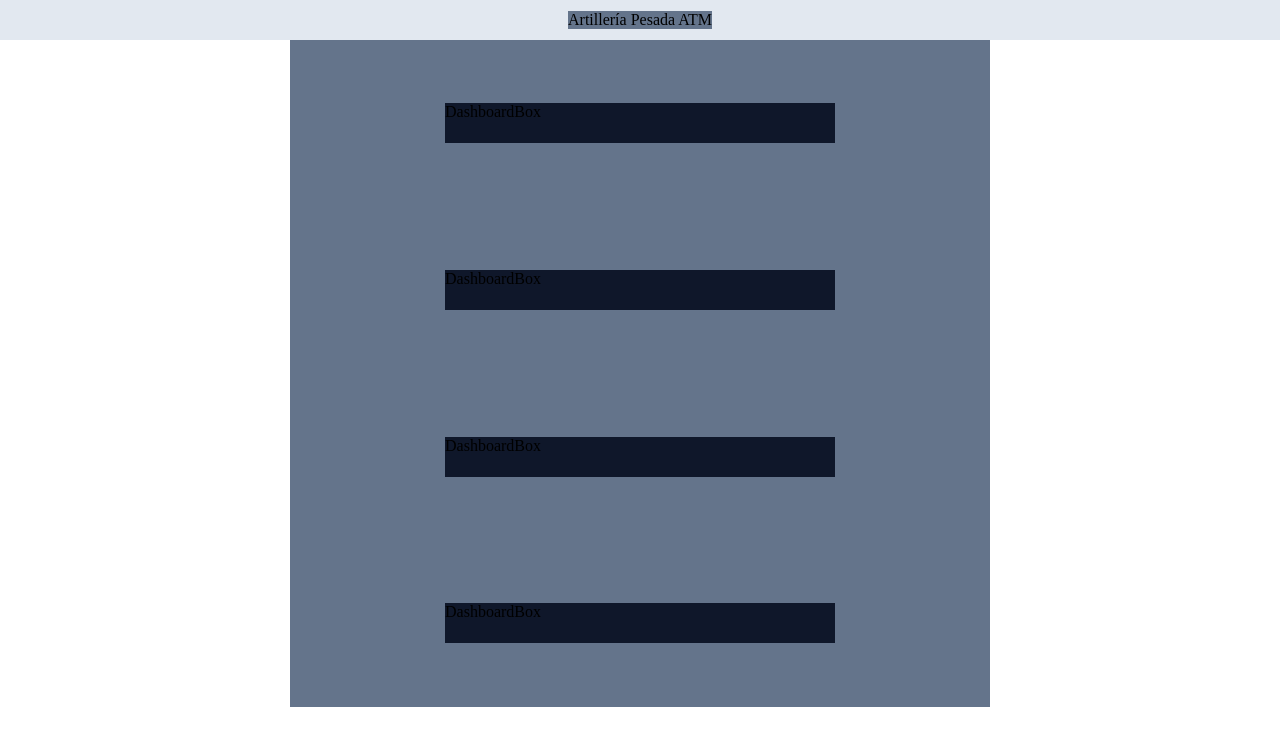
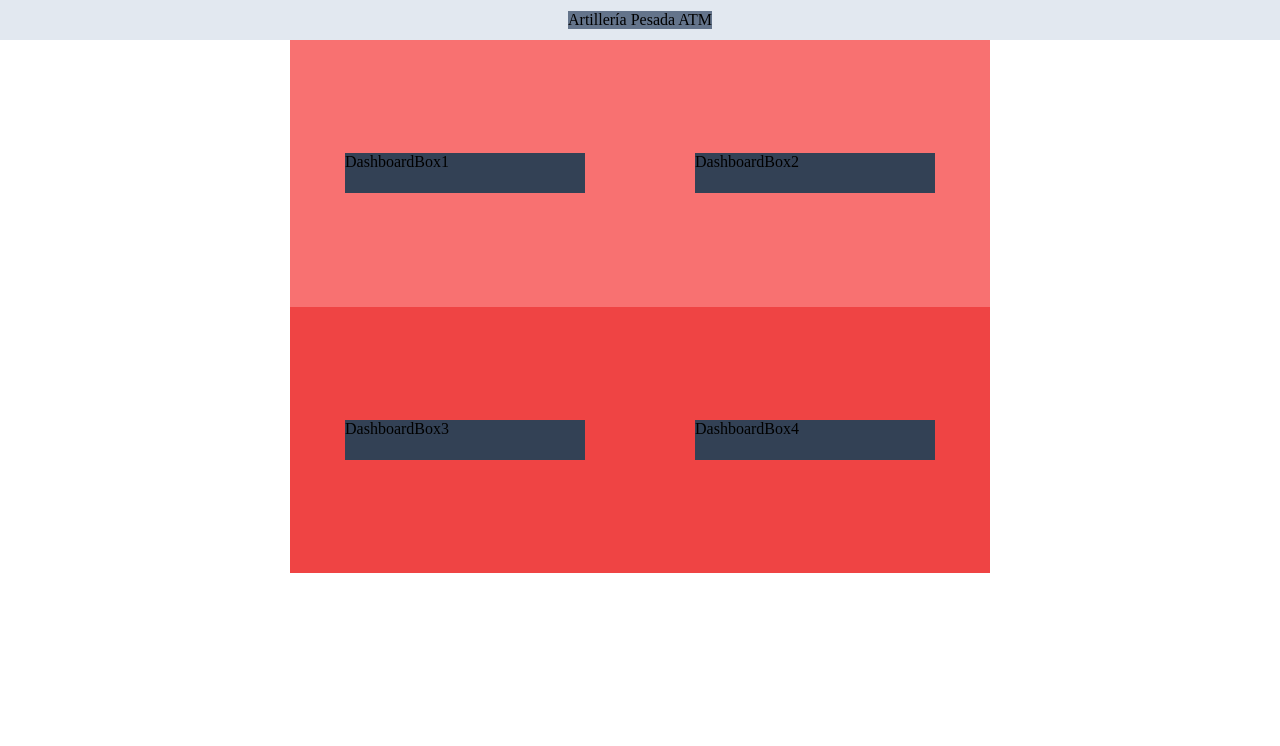
Before and after one commit to Artilleria-Pesada-Platform/ATM-App, a React (Vite) app: page / in a window 1280 px wide. Shown: the top 746 px of the page. Built offline with nearby package versions, Linux system fonts and the light colour scheme.

Commit message:
Genera funcionalidad en landingPage

```diff
--- a/src/components/landing/DashboardBox.tsx
+++ b/src/components/landing/DashboardBox.tsx
@@ -1,7 +1,15 @@
 import React from 'react'
+type propType = {
+  titulo:string,
+}
 
-export const DashboardBox = () => {
+export const DashboardBox = ({titulo}:propType) => {
   return (
-    <div className='bg-slate-900 h-10 w-97.5 m-auto'>DashboardBox</div>
+    <div className='bg-slate-700 h-10 w-60 m-auto'>
+      <span>
+        DashboardBox
+      </span>
+      {titulo}
+    </div>
   )
 }
--- a/src/pages/LandingPage.tsx
+++ b/src/pages/LandingPage.tsx
@@ -8,11 +8,15 @@ export const LandingPage = () => {
             <span className='bg-slate-500 m-auto'>Artillería Pesada ATM</span>
         </div>
 
-        <div className='bg-slate-500 h-5/6 w-120 sm:w-150 md:w-175 m-auto flex flex-col justify-around '>
-            <DashboardBox></DashboardBox>
-            <DashboardBox></DashboardBox>
-            <DashboardBox></DashboardBox>
-            <DashboardBox></DashboardBox>
+        <div className='bg-slate-500 h-4/6 w-120 sm:w-150 md:w-175 m-auto flex flex-col justify-around '>
+            <div className='bg-red-400 h-1/2 flex flex-col sm:flex-row'>
+              <DashboardBox titulo='1'></DashboardBox>
+              <DashboardBox titulo='2'></DashboardBox>
+            </div>
+            <div className='bg-red-500 h-1/2 flex flex-col sm:flex-row'>
+              <DashboardBox titulo='3'></DashboardBox>
+              <DashboardBox titulo='4'></DashboardBox>
+            </div>
         </div>
     </div>
   )
--- a/tailwind.config.cjs
+++ b/tailwind.config.cjs
@@ -61,7 +61,7 @@ module.exports = {
         80: "320px",
         96: "384px",
         97.5: "390px",
-        120: "480px",
+        120: "430px",
         150: "600px",
         160: "640px",
         175: "700px",
```
